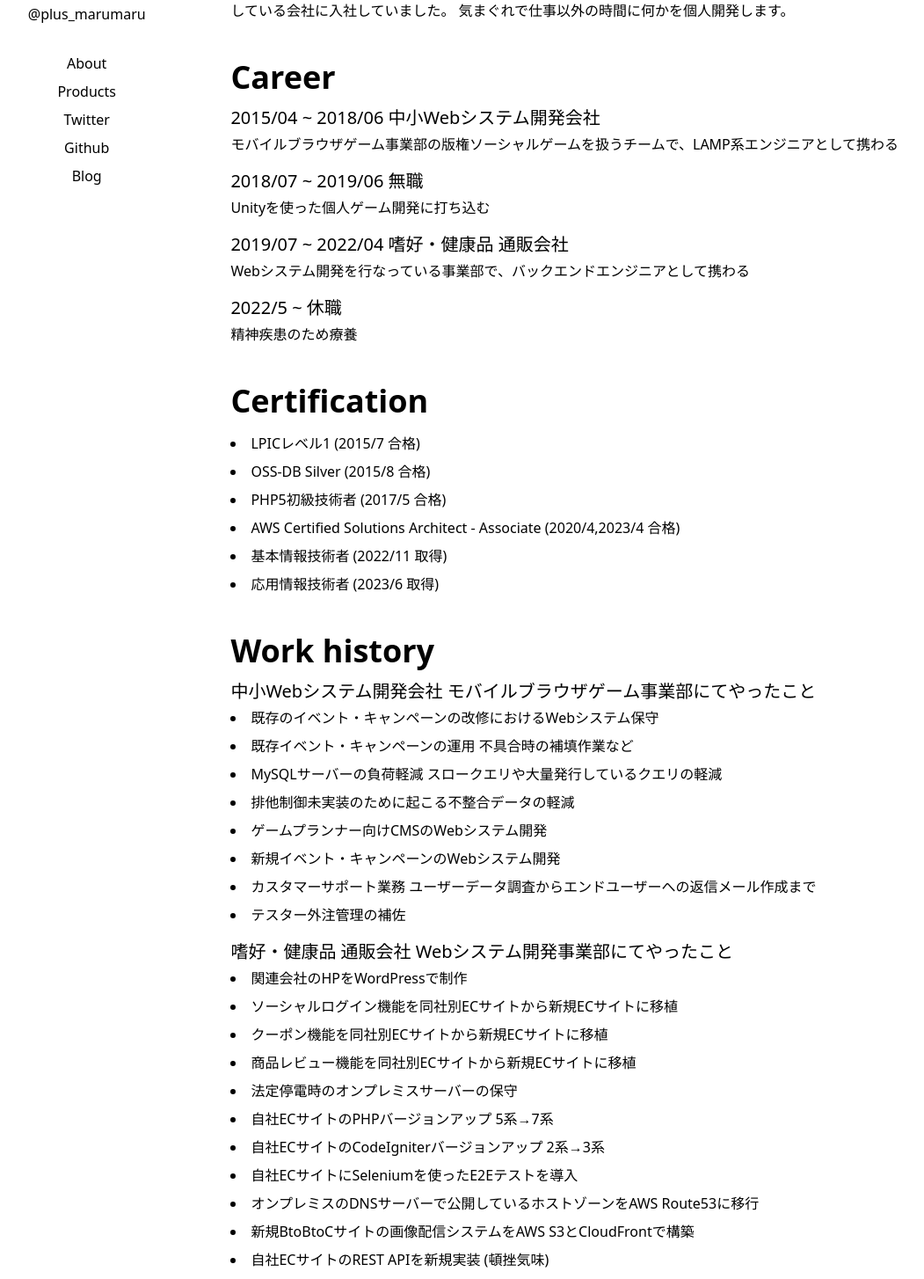
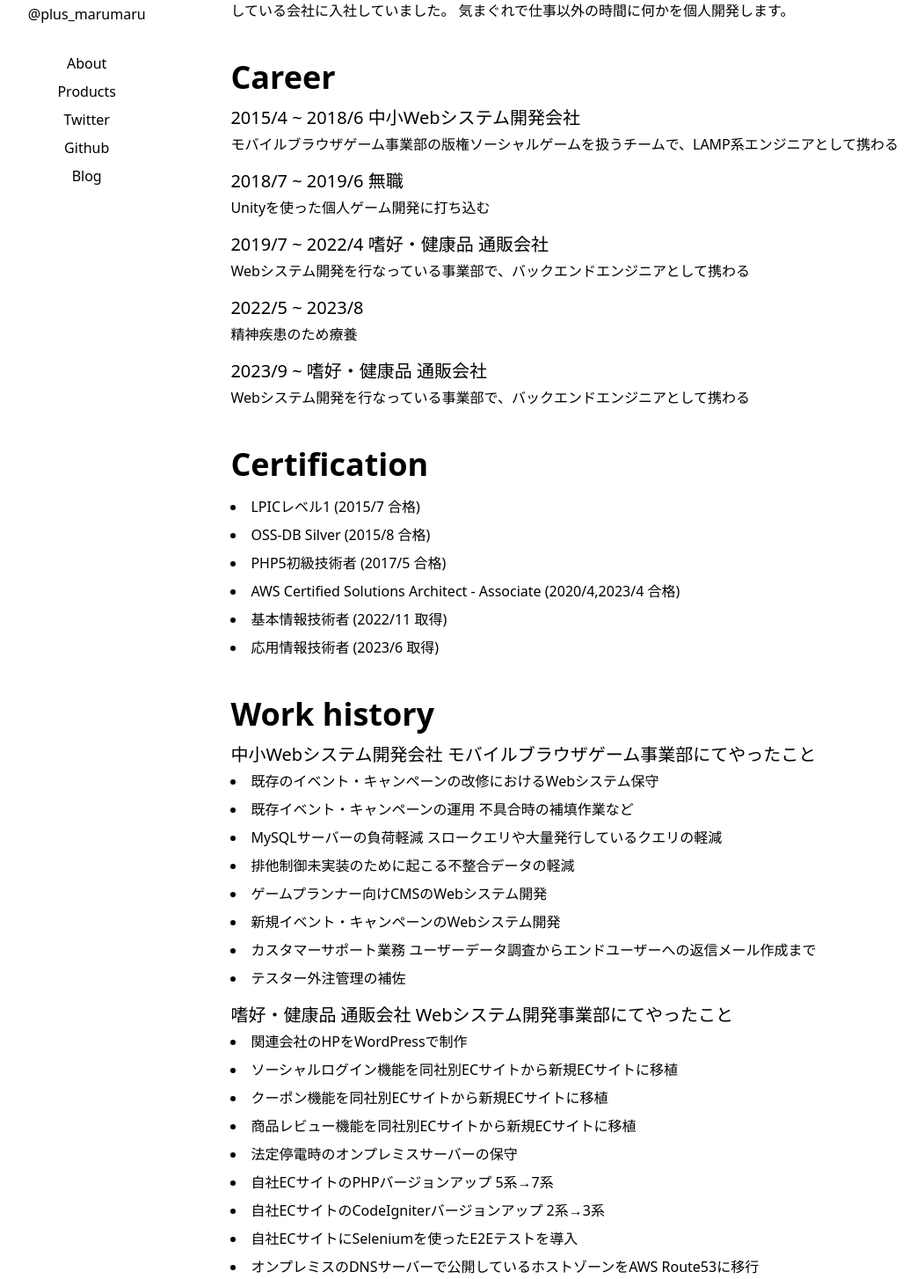
Before and after one commit to coffee-r/coffee-r.github.io, a Next.js app: page / in a window 1280 px wide. Shown: the part 160-1614 px from the top of the page at 88% size, without its empty margins (49-1100 px from the left). Built offline with nearby package versions, Linux system fonts and the light colour scheme.

Commit message:
経歴更新

```diff
--- a/src/pages/index.tsx
+++ b/src/pages/index.tsx
@@ -22,24 +22,29 @@ export default function Index() {
 
 				<h2 className="font-semibold text-4xl">Career</h2>
 
-				<h3 className="mt-3 text-xl">2015/04 ~ 2018/06 中小Webシステム開発会社</h3>
+				<h3 className="mt-3 text-xl">2015/4 ~ 2018/6 中小Webシステム開発会社</h3>
 				<p>
 					モバイルブラウザゲーム事業部の版権ソーシャルゲームを扱うチームで、LAMP系エンジニアとして携わる
 				</p>
 
-				<h3 className="mt-3 text-xl">2018/07 ~ 2019/06 無職</h3>
+				<h3 className="mt-3 text-xl">2018/7 ~ 2019/6 無職</h3>
 				<p>
 					Unityを使った個人ゲーム開発に打ち込む
 				</p>
 
-				<h3 className="mt-3 text-xl">2019/07 ~ 2022/04 嗜好・健康品 通販会社</h3>
+				<h3 className="mt-3 text-xl">2019/7 ~ 2022/4 嗜好・健康品 通販会社</h3>
 				<p>
 					Webシステム開発を行なっている事業部で、バックエンドエンジニアとして携わる
 				</p>
 
-				<h3 className="mt-3 text-xl"> 2022/5 ~ 休職</h3>
+				<h3 className="mt-3 text-xl">2022/5 ~ 2023/8</h3>
 				<p>
 					精神疾患のため療養
+				</p>
+
+				<h3 className="mt-3 text-xl">2023/9 ~ 嗜好・健康品 通販会社</h3>
+				<p>
+					Webシステム開発を行なっている事業部で、バックエンドエンジニアとして携わる
 				</p>
 
 				</div>
@@ -84,7 +89,7 @@ export default function Index() {
 					<li>自社ECサイトにSeleniumを使ったE2Eテストを導入</li>
 					<li>オンプレミスのDNSサーバーで公開しているホストゾーンをAWS Route53に移行</li>
 					<li>新規BtoBtoCサイトの画像配信システムをAWS S3とCloudFrontで構築</li>
-					<li>自社ECサイトのREST APIを新規実装 (頓挫気味)</li>
+					<li>自社ECサイトのREST APIを新規実装</li>
 					<li>自社ECサイトのREST API開発にPHPUnitを導入</li>
 				</ul>
 
```
Also changed, not shown: 1 other file (tests, documents, lock files or other folders).
